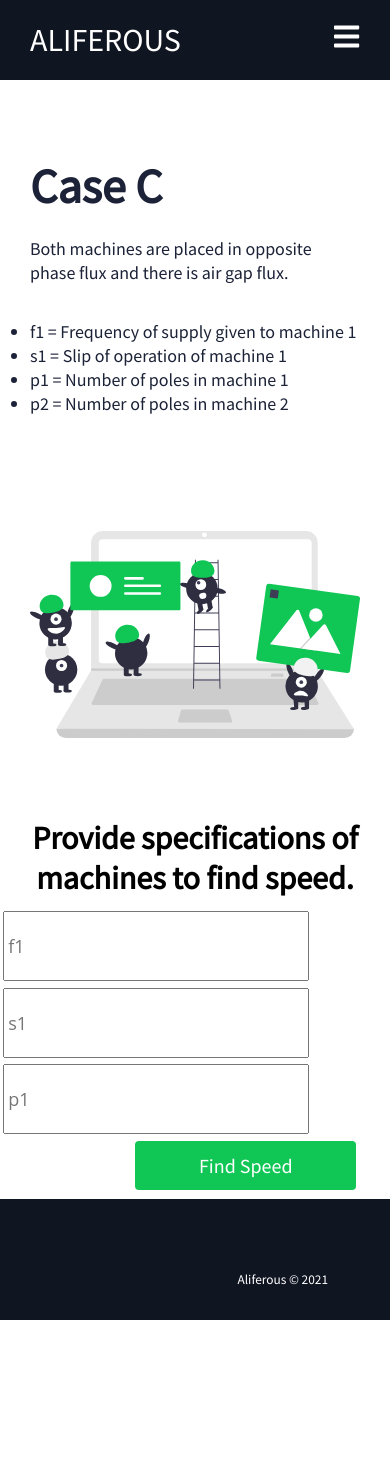
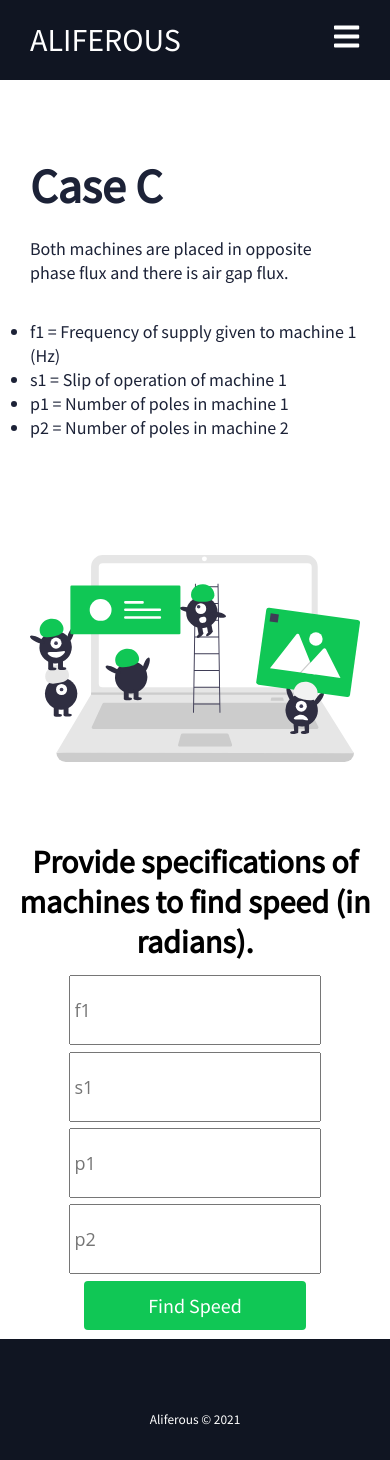
Before and after one commit to Aniket762/electrical-machines, a React (Create React App) app: page /machine-3 in a window 390 px wide. Before the commit the page ends 1320 px from the top, so only its background shows below. Built offline with nearby package versions, Linux system fonts and the light colour scheme.

Commit message:
final changes

```diff
--- a/src/components/Footer/Footer.elements.js
+++ b/src/components/Footer/Footer.elements.js
@@ -31,6 +31,5 @@ export const SocialMediaWrap = styled.div`
 
 export const WebsiteRights = styled.small`
   color: #fff;
-  margin-left: 50%;
-
+  margin: 0 auto;
 `;
--- a/src/pages/machine1/machine1.js
+++ b/src/pages/machine1/machine1.js
@@ -25,7 +25,7 @@ function machine() {
                 <Subtitle lightTextDesc={false}>Both machines are placed in same phase sequence and there is no air gap flux.</Subtitle>
                 <Subtitle>
                 <ul>
-                <li>f1 = Frequency of supply given to machine 1</li>
+                <li>f1 = Frequency of supply given to machine 1 (Hz)</li>
                 <li>s1 = Slip of operation of machine 1</li>
                 <li>p1 = Number of poles in machine 1</li>
                 <li>p2 = Number of poles in machine 2</li>
--- a/src/pages/machine1/machine1Form.css
+++ b/src/pages/machine1/machine1Form.css
@@ -1,5 +1,4 @@
 .number-inputs {
-  margin-left: 5%;
   display: inherit;
   margin: 0 auto;
   width: 80%;
@@ -50,15 +49,11 @@
 
 @media screen and (max-width: 768px) {
   .number-inputs {
-    margin-left:0;
-    display: flex;
-    flex-direction: column;
+    display: inherit;
+    margin: 0 auto;
   }
   .boxes {
     width: auto;
     margin:1%;
   }
-  .button {
-    margin-left: 27%;
-  }
 }
--- a/src/pages/machine1/machine1Form.js
+++ b/src/pages/machine1/machine1Form.js
@@ -3,9 +3,7 @@ import './machine1Form.css';
 
 function App() {
   const [f1, setf1] = useState('');
-  const [f2, setf2] = useState('');
   const [s1, sets1] = useState('');
-  const [s2, sets2] = useState('');
   const [p1, setp1] = useState('');
   const [p2, setp2] = useState('');
   const [speed, setSpeed] = useState('');
@@ -16,7 +14,7 @@ function App() {
 
   return (
     <div className="App">
-      <h1 className='main-heading'>Provide specifications of machines to find speed.</h1>
+      <h1 className='main-heading'>Provide specifications of machines to find speed (in radians).</h1>
       <div className="specs">
       </div>
       <div className="number-inputs">
--- a/src/pages/machine2/machine2.js
+++ b/src/pages/machine2/machine2.js
@@ -25,7 +25,7 @@ function machine() {
                 <Subtitle lightTextDesc={false}>Both machines are placed in same phase sequence and there is air gap flux.</Subtitle>
                 <Subtitle>
                 <ul>
-                <li>f1 = Frequency of supply given to machine 1</li>
+                <li>f1 = Frequency of supply given to machine 1 (Hz)</li>
                 <li>s1 = Slip of operation of machine 1</li>
                 <li>p1 = Number of poles in machine 1</li>
                 <li>p2 = Number of poles in machine 2</li>
--- a/src/pages/machine2/machine2Form.js
+++ b/src/pages/machine2/machine2Form.js
@@ -3,9 +3,7 @@ import '../machine1/machine1Form.css';
 
 function App() {
   const [f1, setf1] = useState('');
-  const [f2, setf2] = useState('');
   const [s1, sets1] = useState('');
-  const [s2, sets2] = useState('');
   const [p1, setp1] = useState('');
   const [p2, setp2] = useState('');
   const [speed, setSpeed] = useState('');
@@ -16,7 +14,7 @@ function App() {
 
   return (
     <div className="App">
-      <h1 className='main-heading'>Provide specifications of machines to find speed.</h1>
+      <h1 className='main-heading'>Provide specifications of machines to find speed (in radians).</h1>
       <div className="number-inputs">
         <input
           type="number"
--- a/src/pages/machine3/machine3.js
+++ b/src/pages/machine3/machine3.js
@@ -25,7 +25,7 @@ function machine() {
                 <Subtitle lightTextDesc={false}>Both machines are placed in opposite phase flux and there is air gap flux.</Subtitle>
                 <Subtitle>
                 <ul>
-                <li>f1 = Frequency of supply given to machine 1</li>
+                <li>f1 = Frequency of supply given to machine 1 (Hz)</li>
                 <li>s1 = Slip of operation of machine 1</li>
                 <li>p1 = Number of poles in machine 1</li>
                 <li>p2 = Number of poles in machine 2</li>
--- a/src/pages/machine3/machine3Form.js
+++ b/src/pages/machine3/machine3Form.js
@@ -3,9 +3,7 @@ import '../machine1/machine1Form.css';
 
 function App() {
   const [f1, setf1] = useState('');
-  const [f2, setf2] = useState('');
   const [s1, sets1] = useState('');
-  const [s2, sets2] = useState('');
   const [p1, setp1] = useState('');
   const [p2, setp2] = useState('');
   const [speed, setSpeed] = useState('');
@@ -16,7 +14,7 @@ function App() {
 
   return (
     <div className="App">
-      <h1 className='main-heading'>Provide specifications of machines to find speed.</h1>
+      <h1 className='main-heading'>Provide specifications of machines to find speed (in radians).</h1>
 
       <div className="number-inputs">
         <input
@@ -40,6 +38,13 @@ function App() {
           placeholder="p1"
           className='boxes'
         />
+                <input
+          type="number"
+          value={p2}
+          onChange={(e) => setp2(+e.target.value)}
+          placeholder="p2"
+          className='boxes'
+        />
       </div>
       <button onClick={formulate} className='button'>Find Speed</button>
 
```
Also changed, not shown: src/components/Footer/Footer.js (line endings or trailing spaces).
